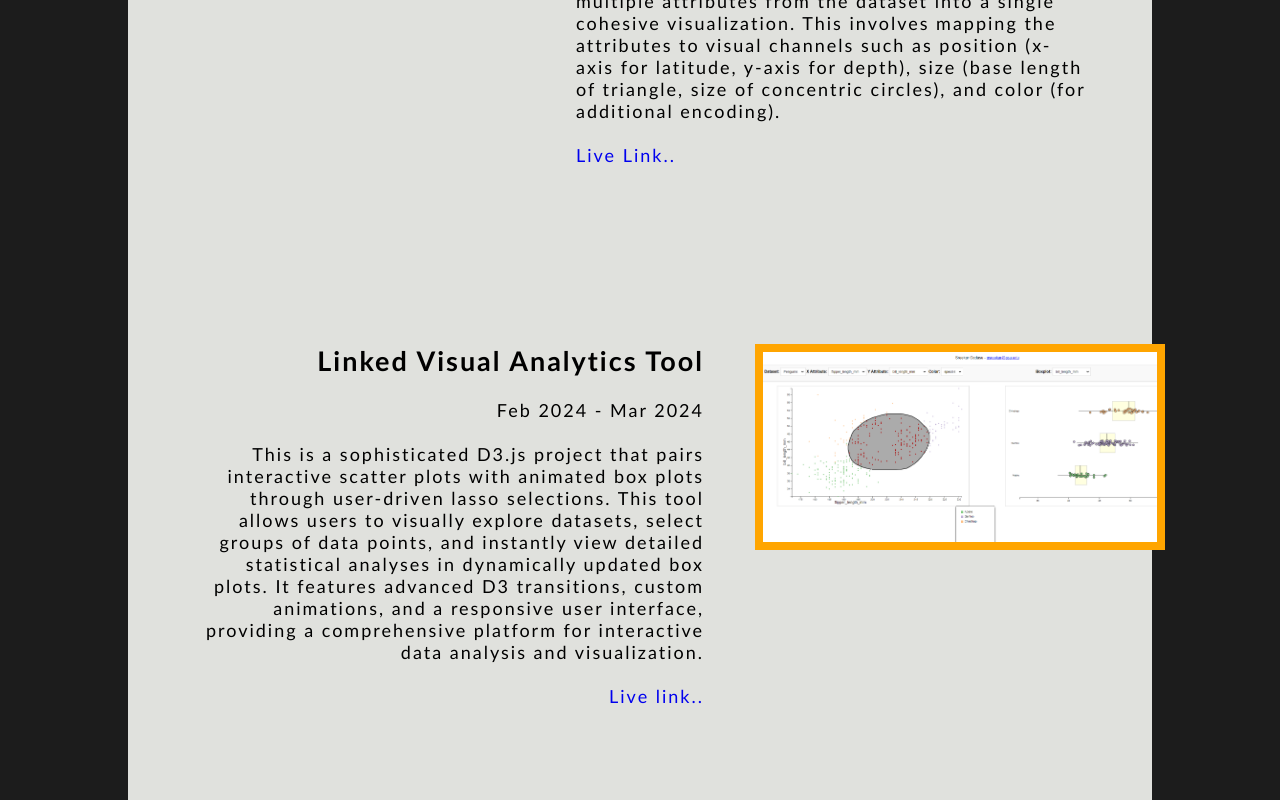
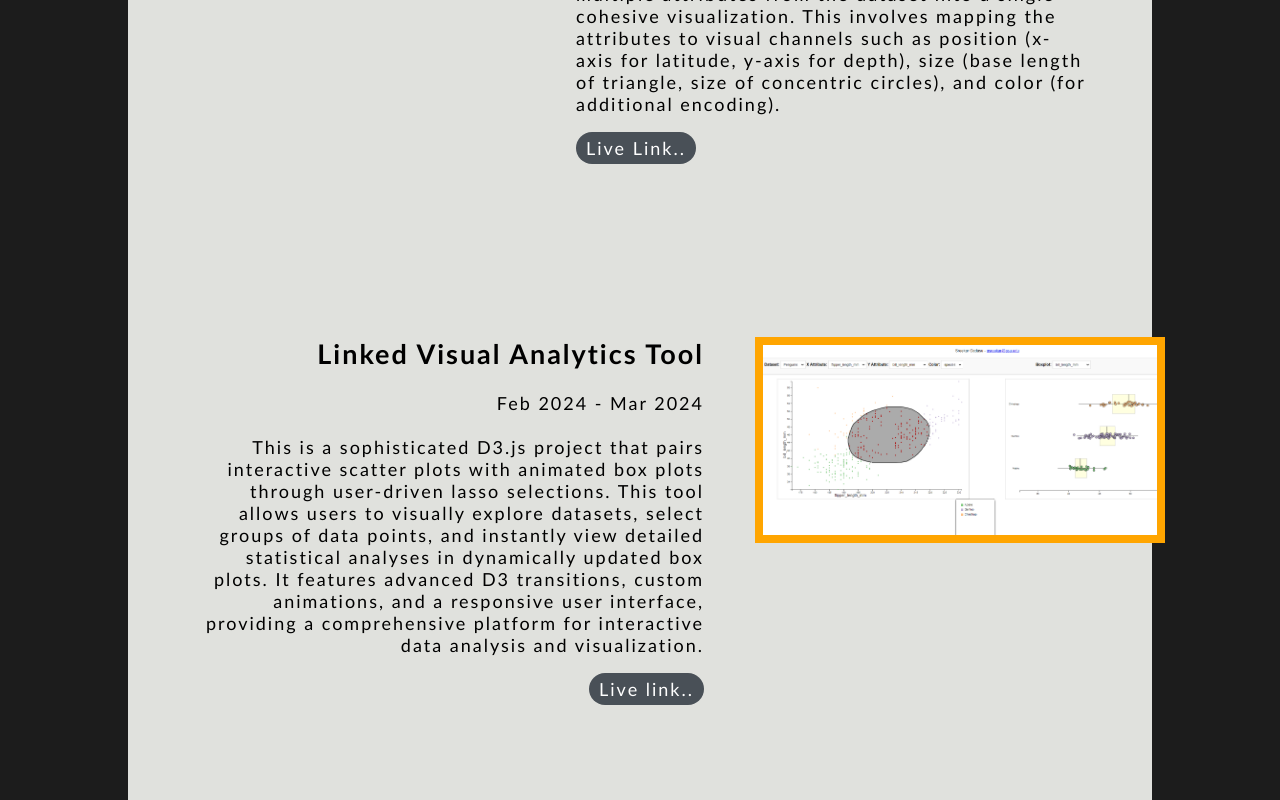
Before and after one commit to sr33kar/personal_portfolio, a plain HTML site: page index.html in a window 1280 px wide. Shown: the part 2480-3280 px from the top of the page. Drawn offline with Linux system fonts and the light colour scheme.

Commit message:
adding buttons for live links

```diff
--- a/style.css
+++ b/style.css
@@ -31,7 +31,7 @@ html {
   background-color: #2f2f2f;
 }
 body{
-	font-family: lemonmilk;
+	font-family: bebasneue;
 	padding:0px;
 	margin:0px;
 	letter-spacing: 2px;
@@ -68,6 +68,15 @@ header{
     cursor: pointer;
     font-size: large;
     border-radius: 10vw;
+}
+#project>p>a {
+    padding: 5px 10px 5px 10px;
+    color: white;
+    text-decoration: none;
+    cursor: pointer;
+    font-size: large;
+    border-radius: 10vw;
+    background-color: #495057;
 }
 .links>a:hover{
     color: #1c1c1c;
```
Also changed, not shown: index.html (+0 -3 lines).
